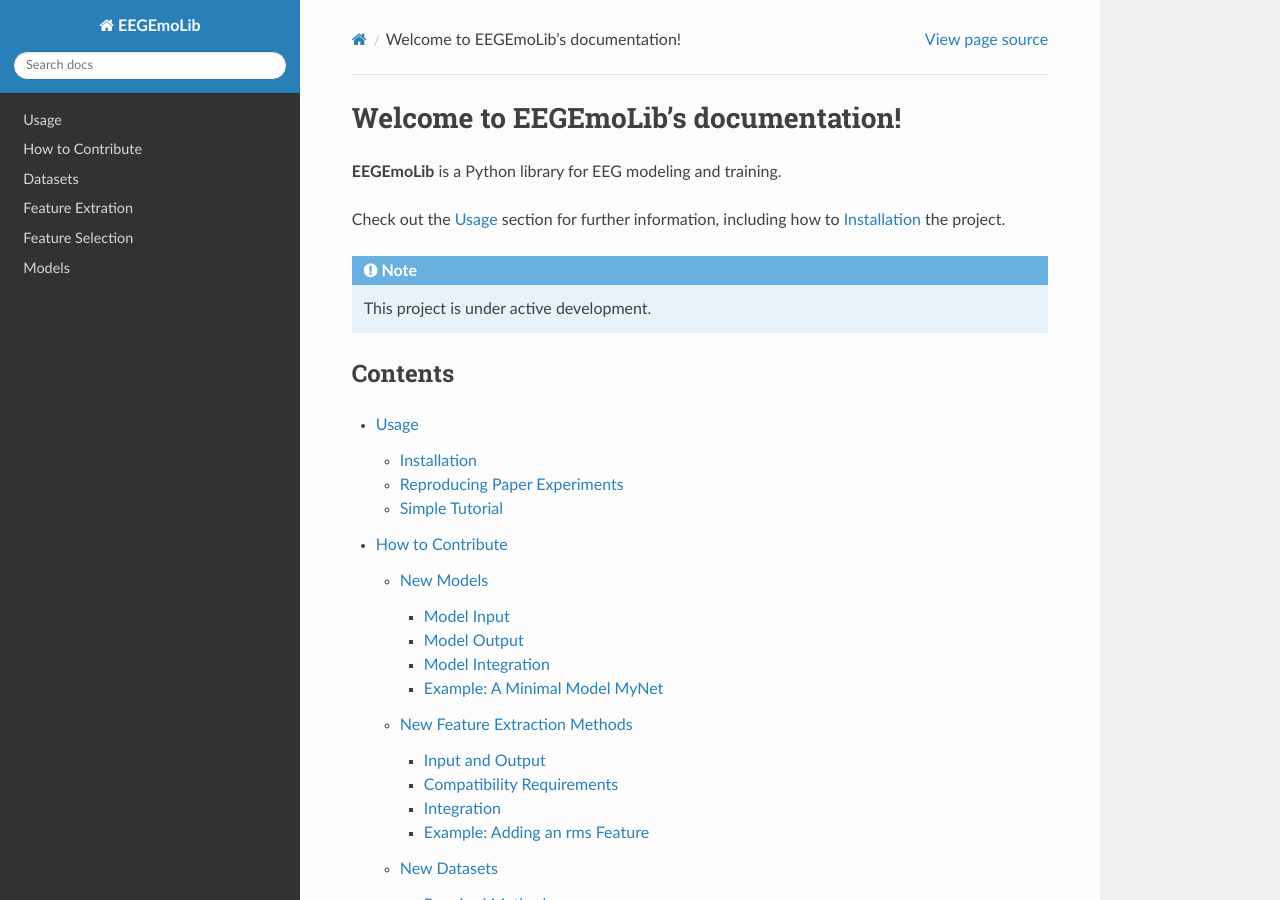
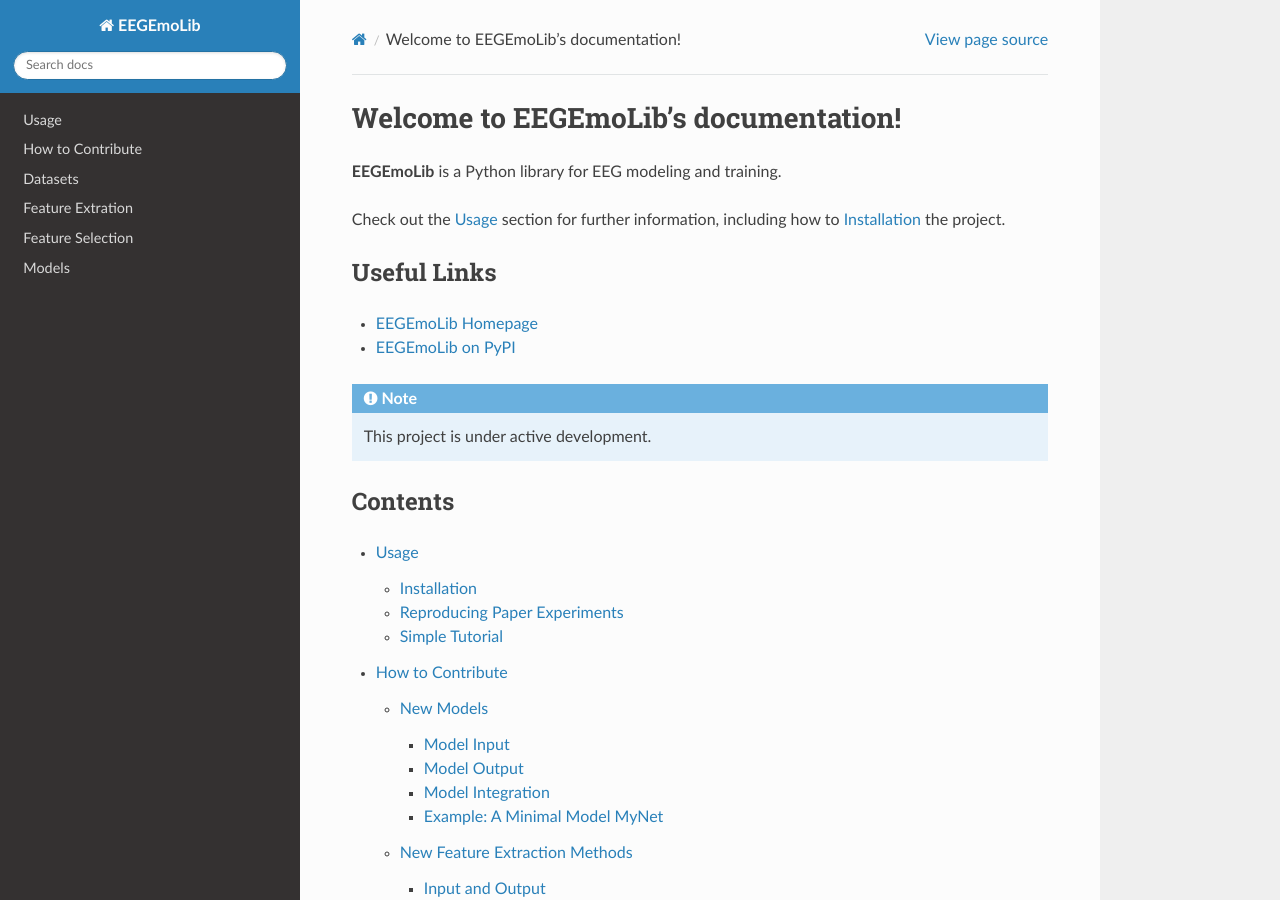
Before and after one commit to BlueNine9/EEGEmoLib-docs, a Sphinx documentation site: the page built from docs/source/index.rst, in a window 1280 px wide and 900 px high. Built offline with Sphinx 7.4.7 and the Read the Docs theme 3.1.0, drawn with Linux system fonts in a browser that asks for light colours.

Commit message:
Update references

```diff
--- a/docs/source/index.rst
+++ b/docs/source/index.rst
@@ -5,6 +5,12 @@
 
 Check out the :doc:`usage` section for further information, including
 how to :ref:`installation` the project.
+
+Useful Links
+------------
+
+- `EEGEmoLib Homepage <https://eegemolib.github.io>`_
+- `EEGEmoLib on PyPI <https://pypi.org/project/eegemolib/>`_
 
 .. note::
 
```
